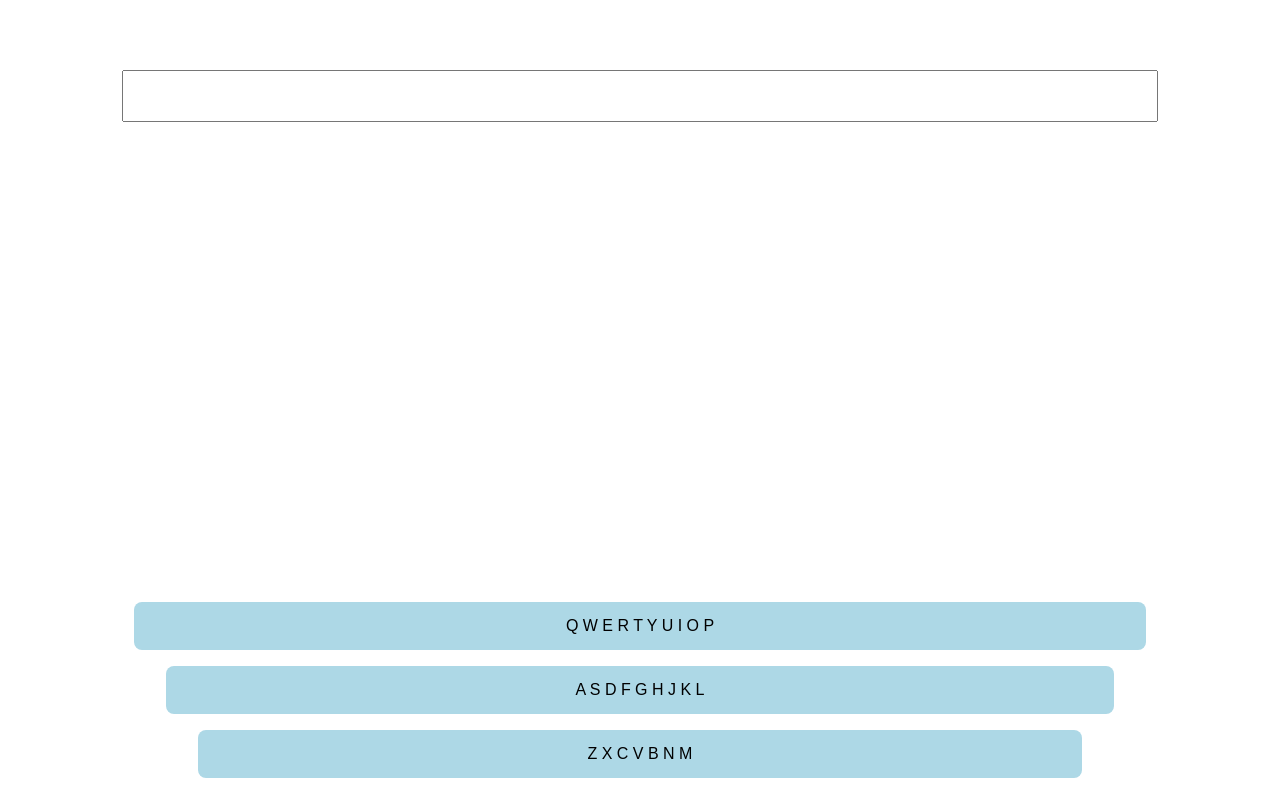
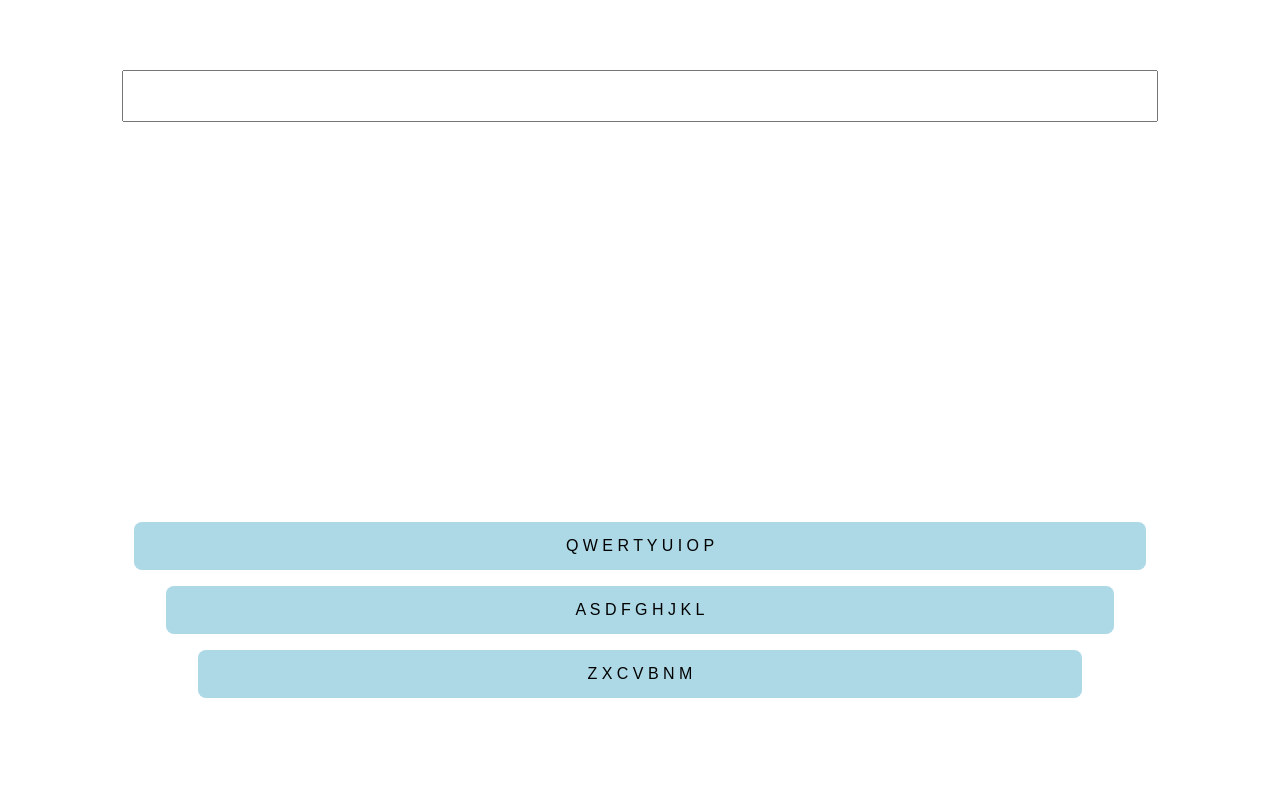
Before and after one commit to MischaMelk/WDD-HCD, a plain HTML site: page index.html in a window 1280 px wide. Drawn offline with Linux system fonts and the light colour scheme.

Commit message:
kleine aanpassing

```diff
--- a/style.css
+++ b/style.css
@@ -18,5 +18,5 @@ body { font-family: Arial, sans-serif; text-align: center; margin-top: 50px; }
 
 
 .fullKeyboard{
-    margin-top: 60vh;
+    margin-top: 50vh;
 }
```
